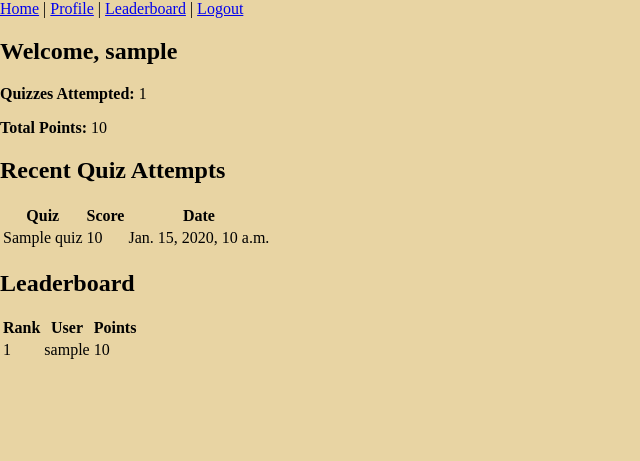
After one commit to ShekharRathod1729/mpr2, a Django app: page /profile/ in a window 1280 px wide. The commit adds this page. Shown: the top 461 px of the page, without its empty margins (0-640 px from the left). Run offline with Django 5.2, Linux system fonts and the light colour scheme; a user stored in the database is signed in; tables that the repository leaves empty hold one stand-in row (values such as "Sample post").

Commit message:
Added dashboard and leaderboard

```diff
--- a/quiz/models.py
+++ b/quiz/models.py
@@ -1,5 +1,6 @@
 from django.db import models
 from django.contrib.auth.models import User
+from django.utils import timezone
 
 class Quiz (models.Model):
     title = models.CharField(max_length=255)
@@ -31,6 +32,7 @@ class UserQuizHistory(models.Model):
     user = models.ForeignKey(User, on_delete=models.CASCADE)
     quiz = models.ForeignKey(Quiz, on_delete=models.CASCADE)
     score = models.IntegerField(default=0)
+    timestamp = models.DateTimeField(auto_now_add=True)
 
     def __str__(self):
         return f"{self.user.username} - {self.quiz.title} - {self.score}"
--- a/quiz/urls.py
+++ b/quiz/urls.py
@@ -1,5 +1,6 @@
 from django.urls import path
-from .views import register, login_view, home, start_quiz, quiz_question, quiz_results
+from . import views
+from .views import register, login_view, home, start_quiz, quiz_question, quiz_results, user_dashboard, logout_view
 
 urlpatterns = [
         path("register/", register, name="register"),
@@ -8,4 +9,6 @@ urlpatterns = [
         path("quiz/<int:quiz_id>/start/", start_quiz, name="start_quiz"),
         path("quiz/<int:quiz_id>/question/<int:question_id>/", quiz_question, name="quiz_question"),
         path("quiz/<int:quiz_id>/results/", quiz_results, name="quiz_results"),
+        path("profile/", user_dashboard, name="user_dashboard"),
+        path("logout/", logout_view, name="logout")
 ]
--- a/quiz/views.py
+++ b/quiz/views.py
@@ -1,9 +1,10 @@
 from django.shortcuts import render, redirect, get_object_or_404
 from django.contrib.auth.models import User
-from django.contrib.auth import authenticate, login
+from django.contrib.auth import authenticate, login, logout
 from django.contrib import messages
 from .models import UserProfile, Quiz, Question, UserQuizHistory
 from django.contrib.auth.decorators import login_required
+from django.db.models import Sum
 
 def register(request):
     if request.method == "POST":
@@ -44,7 +45,7 @@ def login_view(request):
         if user is not None:
             login(request, user)
             messages.success(request, "Login successful!")
-            return redirect("home")
+            return redirect("user_dashboard")
         else:
             messages.error(request, "Invalid username or password.")
             return redirect("login")
@@ -103,3 +104,26 @@ def quiz_results(request, quiz_id):
     quiz_history = get_object_or_404(UserQuizHistory, user=request.user, quiz=quiz)
 
     return render(request, "quiz_results.html", {"quiz": quiz, "quiz_history": quiz_history})
+
+@login_required
+def user_dashboard(request):
+    user_profile = UserProfile.objects.get(user=request.user)
+    quizzes_attempted = UserQuizHistory.objects.filter(user=request.user).count()
+    total_points = user_profile.points
+    recent_attempts = UserQuizHistory.objects.filter(user=request.user).order_by('-timestamp')[:5]
+
+    leaderboard = UserProfile.objects.order_by('-points')[:5]
+
+    context = {
+            "user_profile": user_profile,
+            "quizzes_attempted": quizzes_attempted,
+            "total_points": total_points,
+            "recent_attempts": recent_attempts,
+            "leaderboard": leaderboard,
+        }
+    return render(request, "profile.html", context)
+
+def logout_view(request):
+    logout(request)
+    messages.success(request, "Logged out successfully!")
+    return redirect("home")
--- /dev/null
+++ b/templates/base.html
@@ -0,0 +1,27 @@
+{% load static %}
+<!DOCTYPE html>
+<html lang="en">
+<head>
+    <meta charset="UTF-8">
+    <meta name="viewport" content="width=device-width, initial-scale=1.0">
+    <title>{% block title %}Quiz Site{% endblock %}</title>
+    <link rel="stylesheet" href="{% static 'css/home.css' %}">
+    {% block extra_css %}{% endblock %}
+</head>
+<body>
+    <nav>
+        <a href="/">Home</a> | <a href="/profile/">Profile</a> | <a href="/leaderboard/">Leaderboard</a>
+        {% if user.is_authenticated %}
+            | <a href="/logout/">Logout</a>
+        {% else %}
+            | <a href="/login/">Login</a>
+        {% endif %}
+    </nav>
+
+    <div class="container">
+        {% block content %}{% endblock %}
+    </div>
+
+    {% block extra_js %}{% endblock %}
+</body>
+</html>
--- /dev/null
+++ b/templates/profile.html
@@ -0,0 +1,46 @@
+{% extends "base.html" %}
+
+{% block content %}
+<h2>Welcome, {{ user.username }}</h2>
+
+<div class="dashboard">
+    <p><strong>Quizzes Attempted: </strong> {{ quizzes_attempted }} </p>
+    <p><strong>Total Points: </strong> {{ total_points }} </p>
+</div>
+
+<h2>Recent Quiz Attempts</h2>
+<table>
+    <tr>
+        <th>Quiz</th>
+        <th>Score</th>
+        <th>Date</th>
+    </tr>
+    {% for attempt in recent_attempts %}
+    <tr>
+        <td>{{ attempt.quiz.title }}</td>  <!-- FIXED: Use .title instead of .name -->
+        <td>{{ attempt.score }}</td>
+        <td>{{ attempt.timestamp }}</td>
+    </tr>
+    {% empty %}
+    <tr>
+        <td colspan="3">No recent attempts.</td>
+    </tr>
+    {% endfor %}
+</table>
+<h2>Leaderboard</h2>
+<table>
+    <tr>
+        <th>Rank</th>
+        <th>User</th>
+        <th>Points</th>
+    </tr>
+    {% for user in leaderboard %}
+    <tr>
+        <td>{{ forloop.counter }}</td>
+        <td>{{ user.user.username }}</td>
+        <td>{{ user.points }}</td>
+    </tr>
+    {% endfor %}
+</table>
+
+{% endblock %}
```
Also changed, not shown: templates/home.html (+7 -2 lines), quiz/migrations/0004_userquizhistory_timestamp.py (added).
